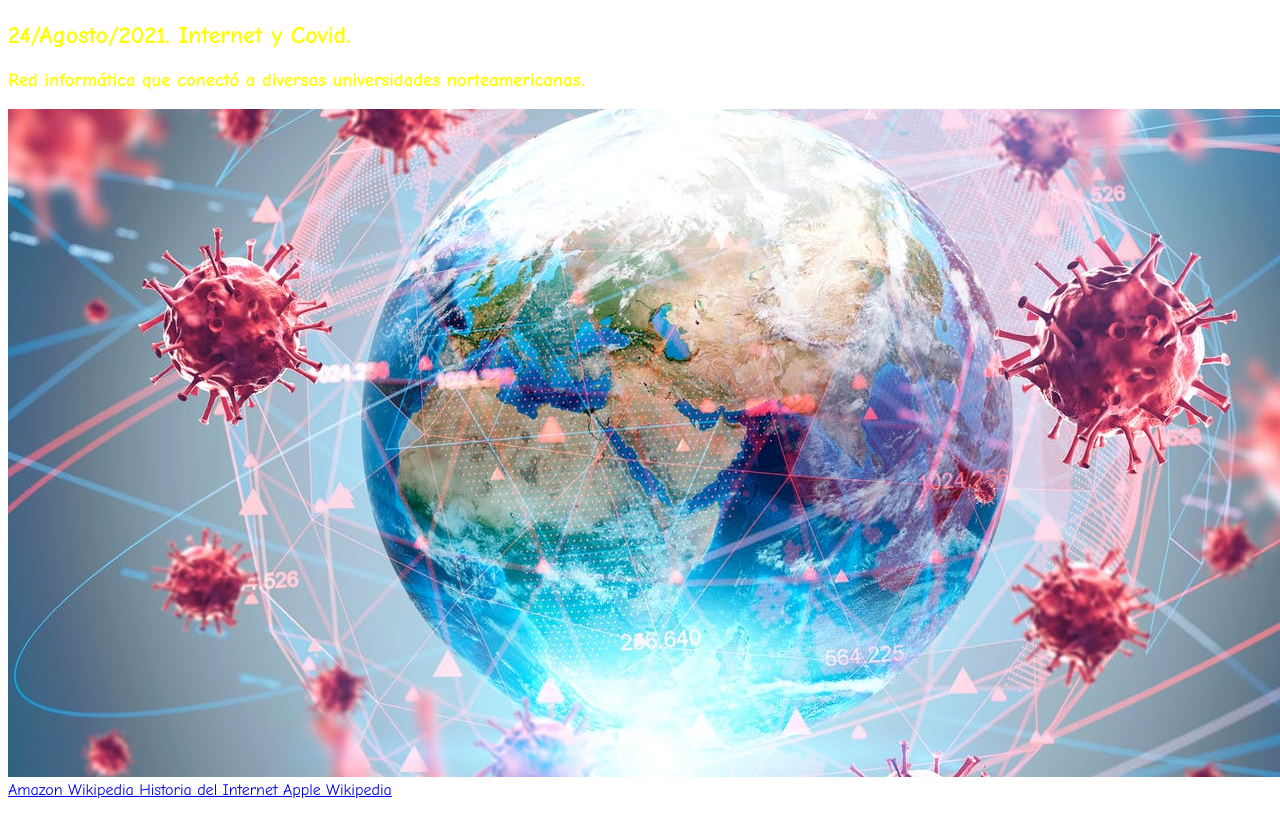
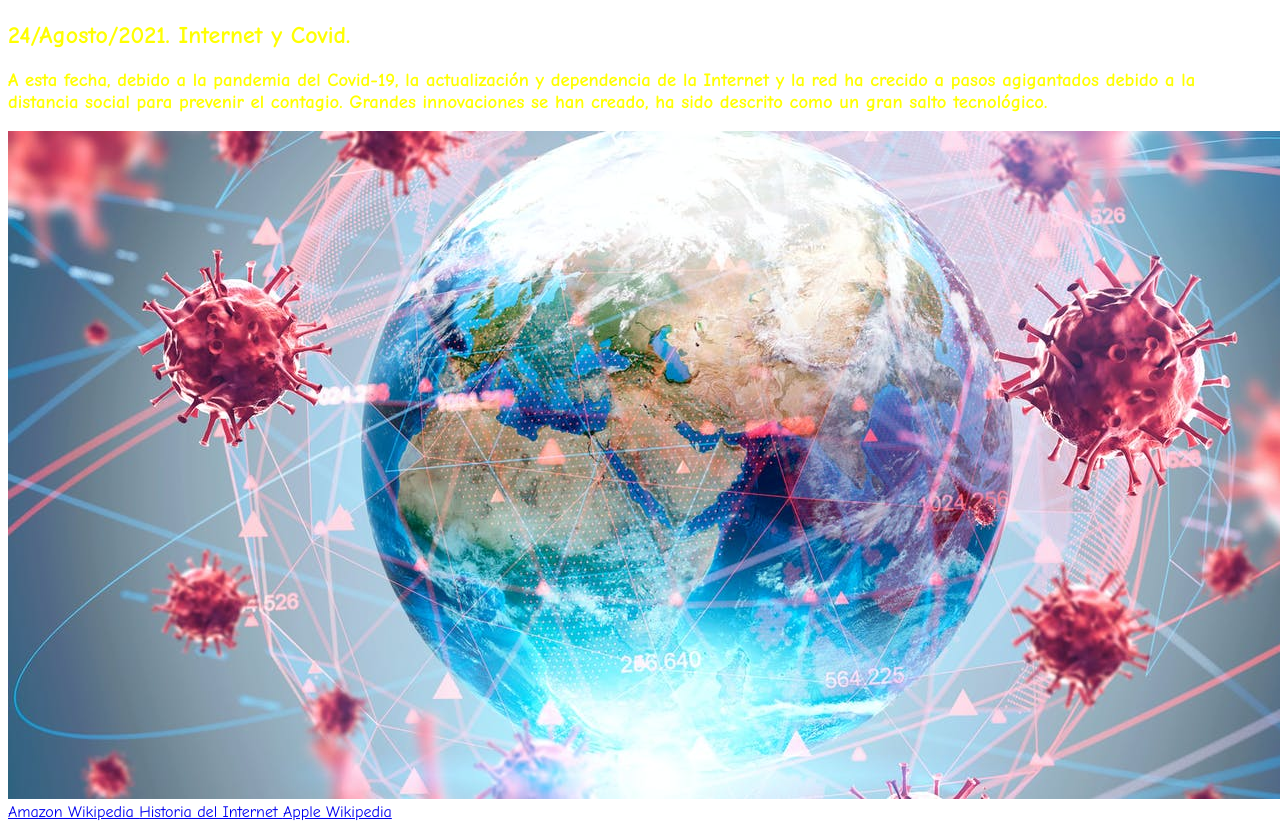
Before and after one commit to RaulCaballero54/Infografia, a website: page index.html in a window 1280 px wide. Shown: the part 7250-8079 px from the top of the page. Before the commit the page ends 8057 px from the top, so only its background shows below. Drawn offline with Linux system fonts and the light colour scheme.

Commit message:
Modificacion

```diff
--- a/index.html
+++ b/index.html
@@ -64,7 +64,7 @@
       <img src="13.png" alt="" width="”50”" height="”50”"/>
 
       <h2>24/Agosto/2021. Internet y Covid.</h2>
-      <h3>Red informática que conectó a diversas universidades norteamericanas.</h3>
+      <h3>A esta fecha, debido a la pandemia del Covid-19, la actualización y dependencia de la Internet y la red ha crecido a pasos agigantados debido a la distancia social para prevenir el contagio. Grandes innovaciones se han creado, ha sido descrito como un gran salto tecnológico.</h3>
       <img src="14.jpg" width="”20”" height="”20”"/>
 
       <!-- <img src="Info.png" alt="" width="”50”" height="”50”"/> -->
```
